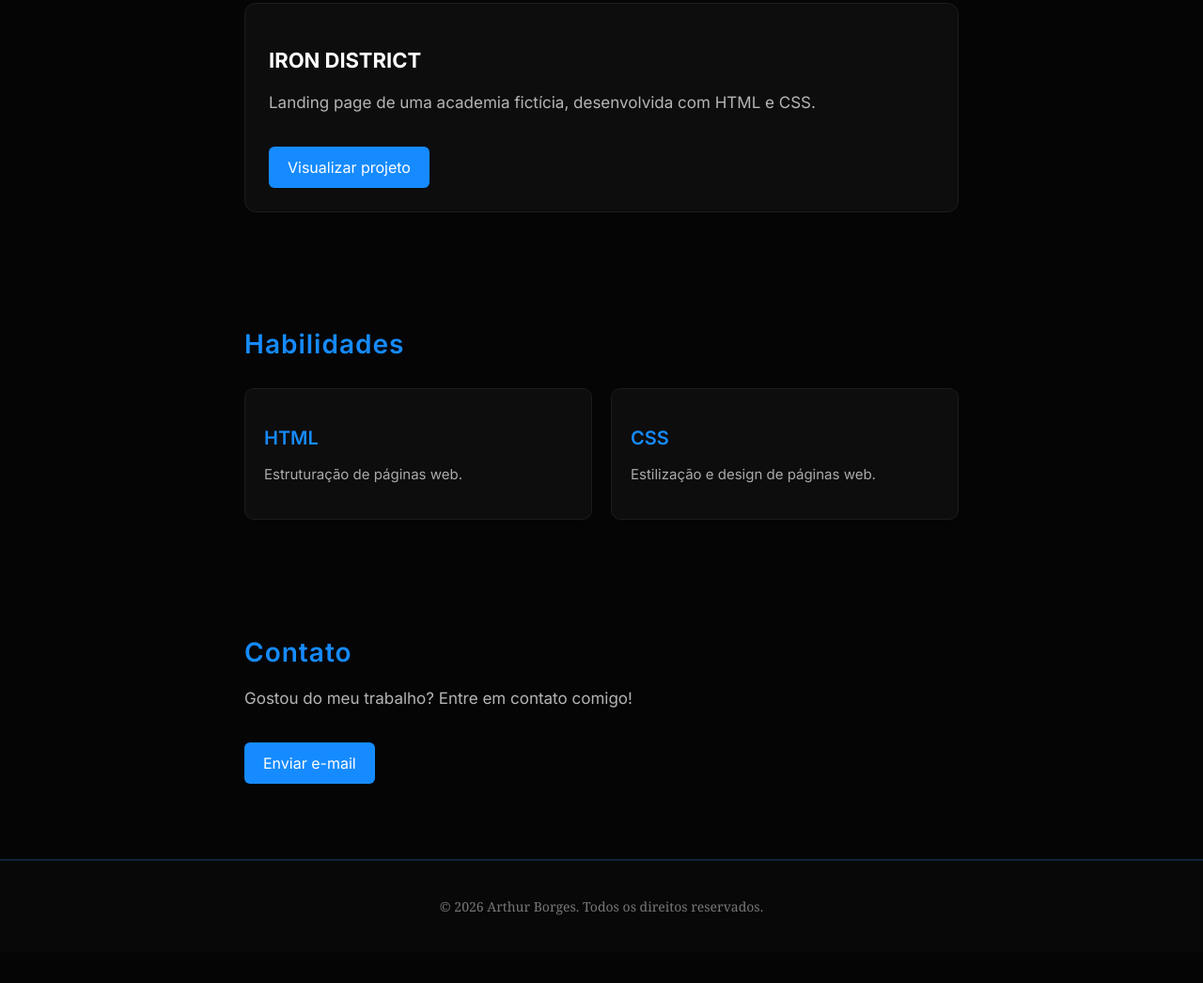
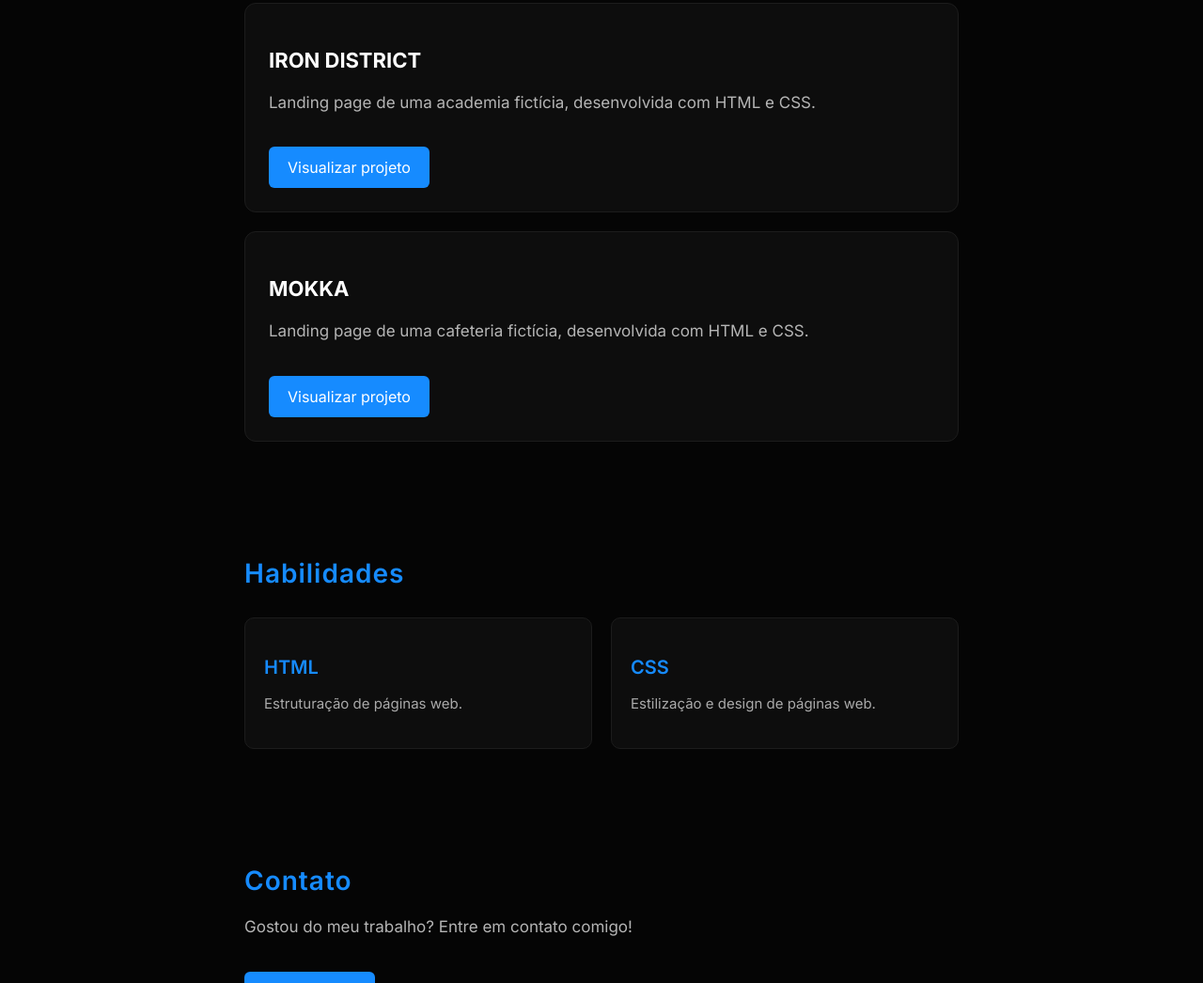
Before and after one commit to arthur-borg/meu-portfolio, a plain HTML site: page index.html in a window 1280 px wide. Shown: the part 1103-2149 px from the top of the page at 94% size. Before the commit the page ends 2116 px from the top, so only its background shows below. Drawn offline with Linux system fonts and the light colour scheme.

Commit message:
Add files via upload

```diff
--- a/index.html
+++ b/index.html
@@ -40,6 +40,13 @@
         Visualizar projeto
     </a>
 </div>
+<div class="projeto">
+    <h3>MOKKA</h3>
+    <p>Landing page de uma cafeteria fictícia, desenvolvida com HTML e CSS.</p>
+    <a href="https://arthur-borg.github.io/mokka/" target="_blank" class="botao-projeto">
+        Visualizar projeto
+    </a>
+</div>
 </section>
 <section id="habilidades">
     <h2>Habilidades</h2>
```
